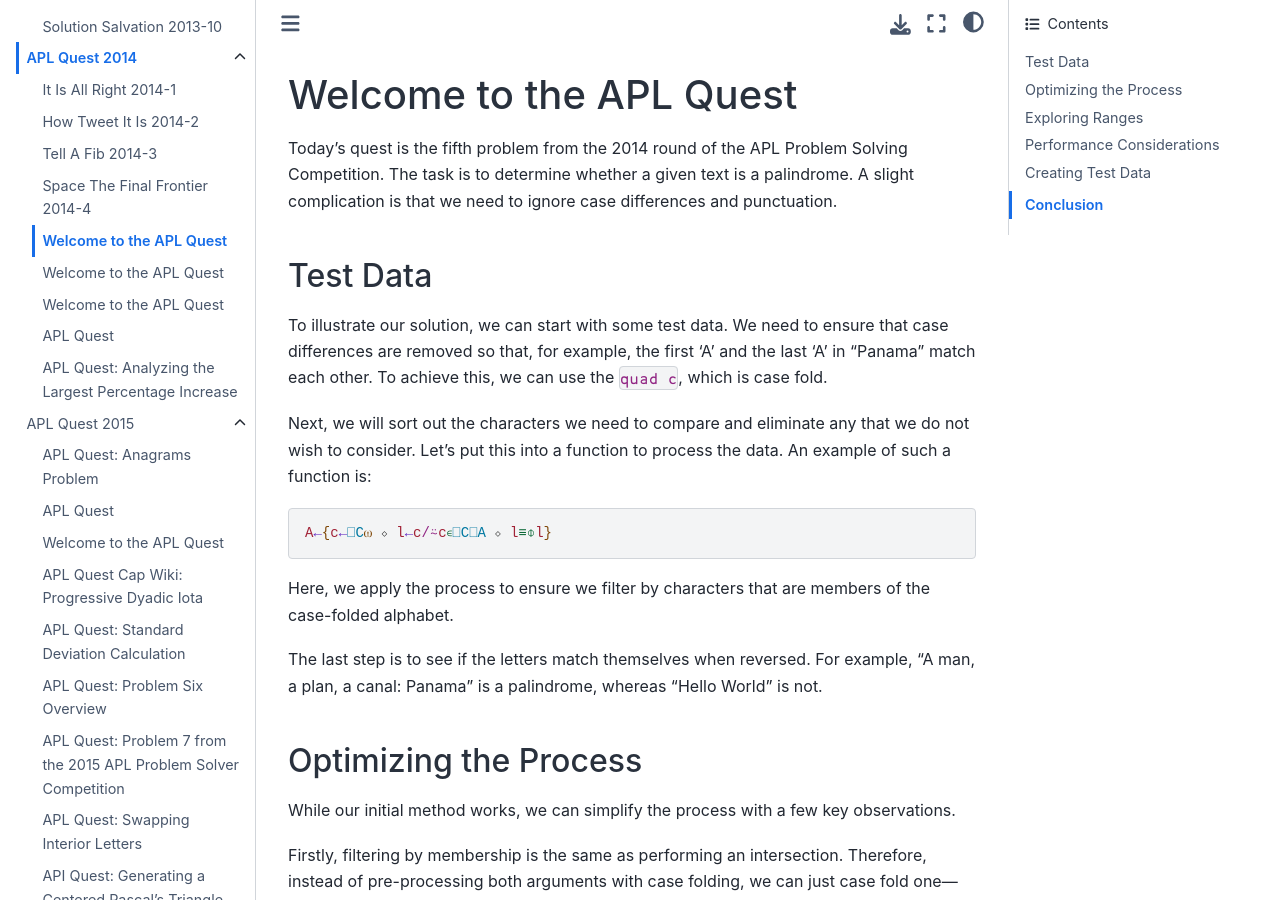
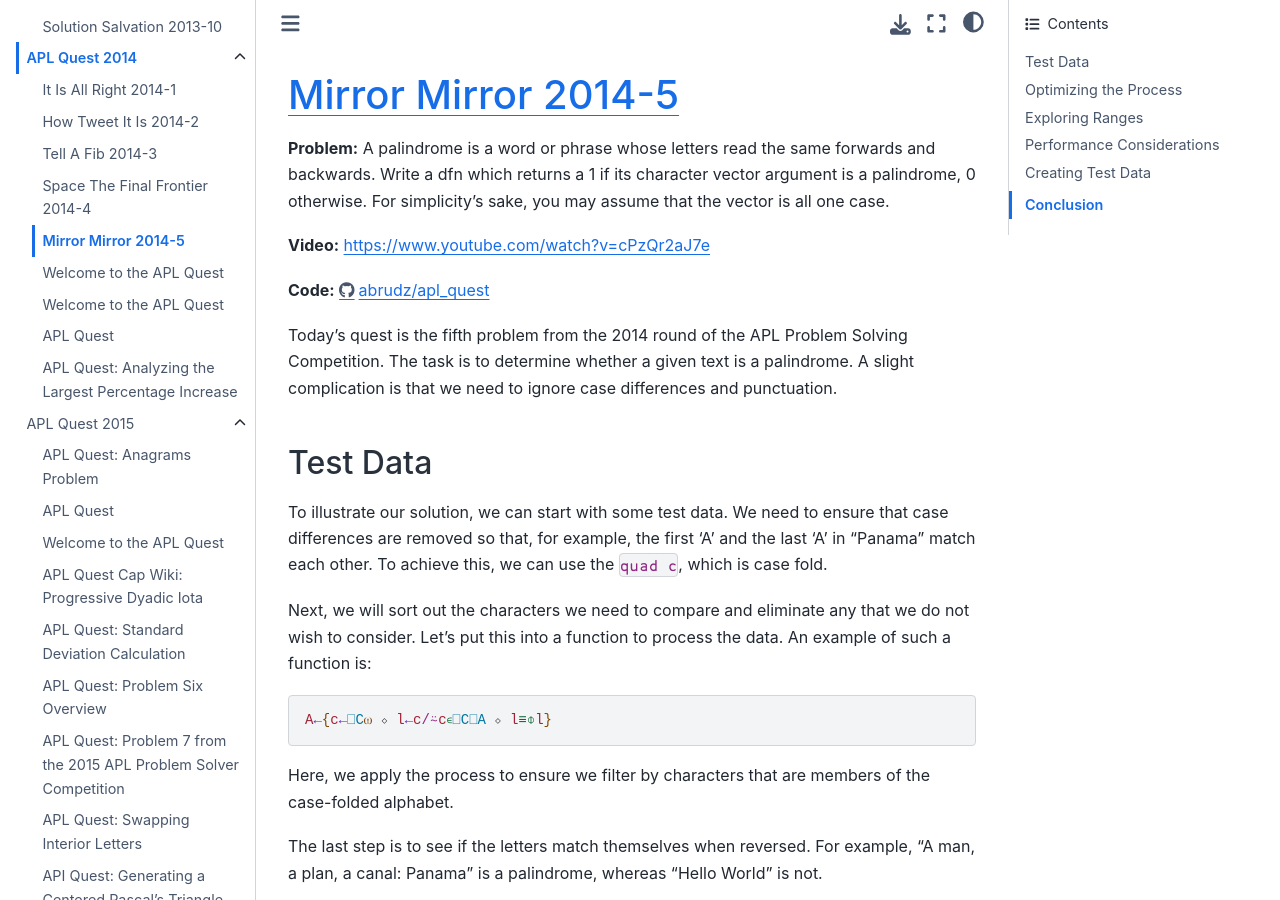
Before and after one commit to jgordini/apl-quest-notes, a Jupyter Book: the page built from apl-quest/2014/Mirror-Mirror-APLQuest-2014-5.md, in a window 1280 px wide and 900 px high. Built offline with Jupyter Book 1.0.4 settings and Sphinx 7.4.7 and the Sphinx Book theme 1.1.4, drawn with Linux system fonts in a browser that asks for light colours; pages that are not in the unit, such as notebooks, are missing from menus.

Commit message:
mirror head

```diff
--- a/apl-quest/2014/Mirror-Mirror-APLQuest-2014-5.md
+++ b/apl-quest/2014/Mirror-Mirror-APLQuest-2014-5.md
@@ -1,5 +1,10 @@
+# [Mirror Mirror 2014-5](https://apl.quest/psets/2014.html?goto=P5_Mirror_Mirror)
 
-# Welcome to the APL Quest
+**Problem:** A palindrome is a word or phrase whose letters read the same forwards and backwards. Write a dfn which returns a 1 if its character vector argument is a palindrome, 0 otherwise. For simplicity’s sake, you may assume that the vector is all one case.
+
+**Video:** [https://www.youtube.com/watch?v=cPzQr2aJ7e](https://www.youtube.com/watch?v=cPzQr2aJ7e)
+
+**Code:** [https://github.com/abrudz/apl_quest/blob/main/2014/5.apl](https://github.com/abrudz/apl_quest/blob/main/2014/5.apl)
 
 Today's quest is the fifth problem from the 2014 round of the APL Problem Solving Competition. The task is to determine whether a given text is a palindrome. A slight complication is that we need to ignore case differences and punctuation.
 
```
